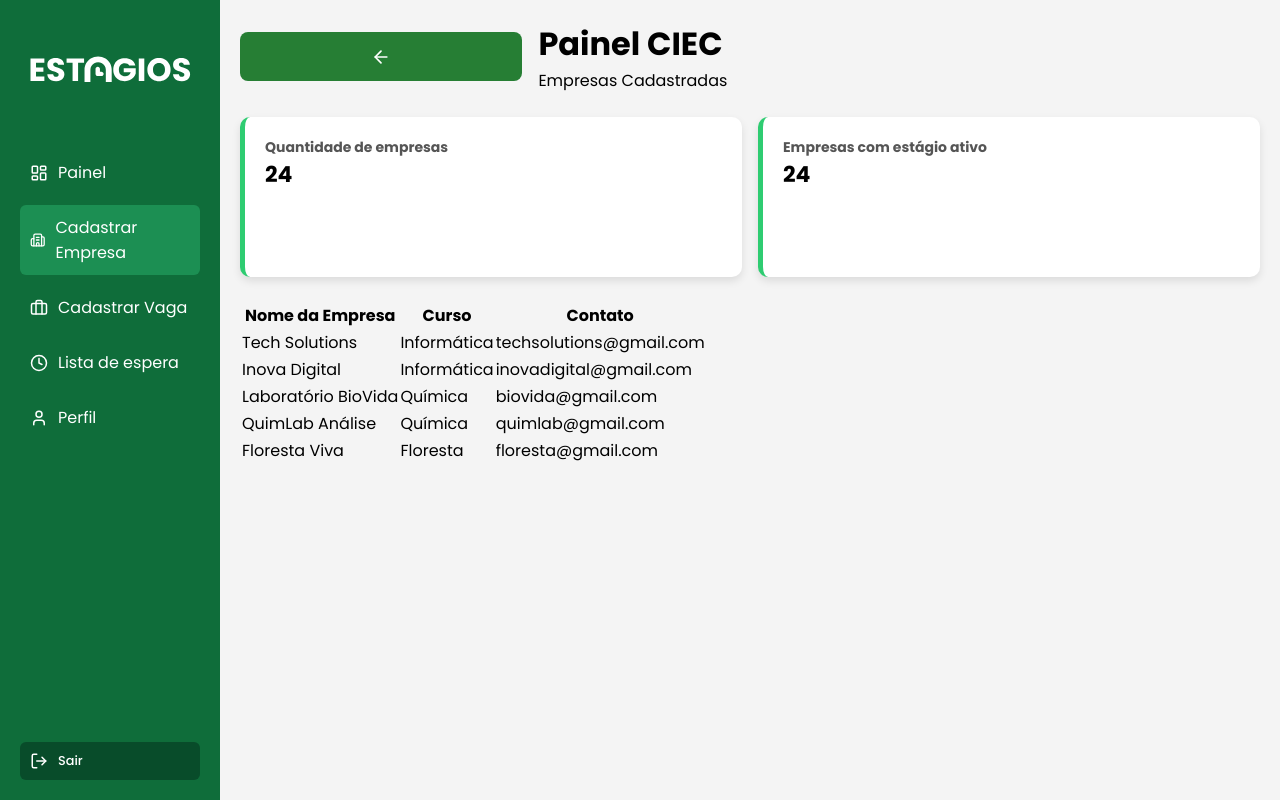
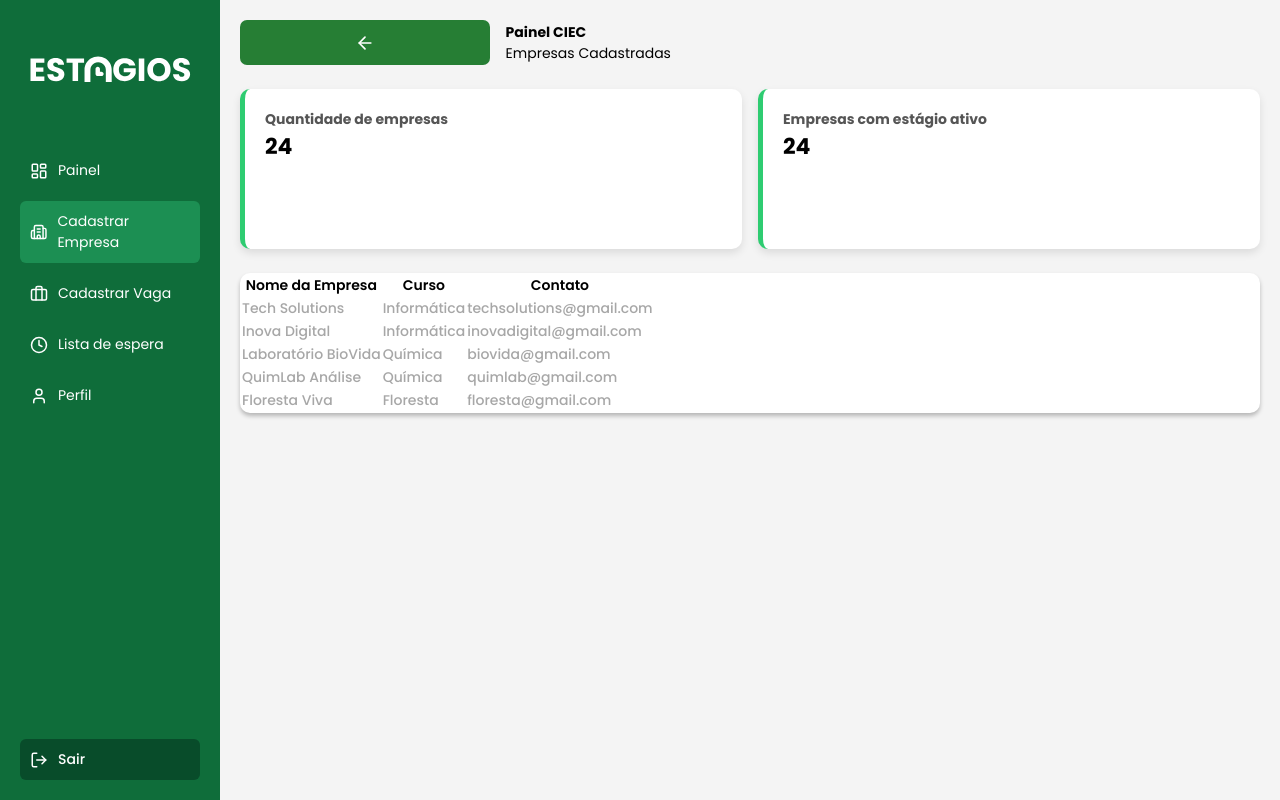
Before and after one commit to ladesa-ro/interns-webapp, a React (Vite) app: page /empresa in a window 1280 px wide. Built offline with nearby package versions, Linux system fonts and the light colour scheme; sample sign-in values are in the browser's storage.

Commit message:
feat: adding style in table  :sparkles:

```diff
--- a/src/components/global_Components/Tabela.jsx
+++ b/src/components/global_Components/Tabela.jsx
@@ -1,5 +1,5 @@
 import React from 'react';
-
+import styles from "./Tabela.module.css";
 const empresas = [{
     nome: "Tech Solutions",
     curso: "Informática",
@@ -29,7 +29,7 @@ const empresas = [{
 ];
 const Tabela = () => {
   return (
-    <div>
+    <div className={styles.tabela}>
         <table>
             <thead>
                 <tr>
--- /dev/null
+++ b/src/components/global_Components/Tabela.module.css
@@ -0,0 +1,15 @@
+*{
+    font-size: 14px;
+}
+th{
+    font-weight: 600;
+}
+td{
+    font-weight: 500;
+    color: #a7a7a7;
+}
+.tabela{
+    background-color: #fff;
+    border-radius: 10px;
+    box-shadow: 0px 3px 4px rgba(0, 0, 0, 0.25);
+}
--- a/src/pages/empresas/Empresa.jsx
+++ b/src/pages/empresas/Empresa.jsx
@@ -34,7 +34,6 @@ export default function Empresas() {
           cor="green"
           />
         </div>
-
         <Tabela/>
       </main>
     </div>
--- a/src/pages/empresas/empresas.module.css
+++ b/src/pages/empresas/empresas.module.css
@@ -19,10 +19,6 @@
   justify-content: center;
 }
 
-.tabelaBox {
-  overflow: auto;
-}
-
 .cards{
   display: flex;
   gap: 16px;
```
